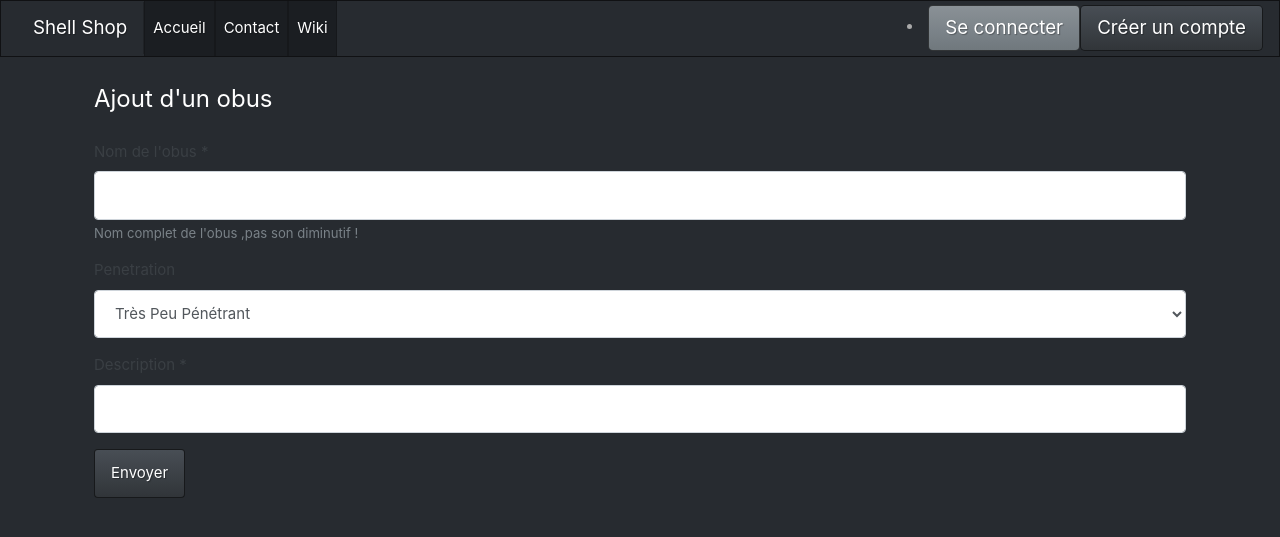
After one commit to TheHerbin/shell_shop, a PHP site: template src/vue/creerObus.html.twig in a window 1280 px wide. The commit adds this page. Shown: the top 537 px of the page. Run offline with PHP 8.4, Linux system fonts and the light colour scheme; the template is opened without the code that fills it, so the values that code supplies are empty; some libraries are stand-ins or nearby versions.

Commit message:
ajout obus et liste utilisateurs pour admins

```diff
--- a/config/routes.php
+++ b/config/routes.php
@@ -8,6 +8,9 @@ function getPage($db){
  $lesPages['creerUtilisateur'] = "creerUtilisateurControleur";
  $lesPages['maintenance'] = "maintenanceControleur";
  $lesPages['connexion'] = "connexionControleur";
+ $lesPages['deconnexion'] = "deconnexionControleur";
+ $lesPages['utilisateur'] = "utilisateurControleur";
+ $lesPages['creerObus'] = "creerObusControleur";
 
  if($db!=null){
 
--- a/public/index.php
+++ b/public/index.php
@@ -1,4 +1,6 @@
 <?php
+
+session_start();
 /* initialisation des fichiers TWIG */
 
 require_once '../lib/vendor/autoload.php';
@@ -10,6 +12,7 @@ require_once '../src/modele/_classes.php';
 
 $loader = new \Twig\Loader\FilesystemLoader('../src/vue/');
 $twig = new \Twig\Environment($loader, []);
+$twig->addGlobal('session', $_SESSION);
 
 $db = connect($config);
 $contenu = getPage($twig);
--- a/src/modele/_classes.php
+++ b/src/modele/_classes.php
@@ -1,3 +1,4 @@
 <?php
 require_once 'class_utilisateurs.php';
+require_once 'class_obus.php';
 ?>
--- a/src/vue/base.html.twig
+++ b/src/vue/base.html.twig
@@ -2,8 +2,12 @@
 <html>
 	<head>
 		<meta charset="UTF-8">
-        <title>{% block title %}Shell Shop -{% endblock %}</title>
-        {% block stylesheets %}<link rel="stylesheet" href=https://bootswatch.com/4/slate/bootstrap.min.css>{% endblock %}
+		<title>
+			{% block title %}Shell Shop -
+			{% endblock %}
+		</title>
+		{% block stylesheets %}<link rel="stylesheet" href="https://bootswatch.com/4/slate/bootstrap.min.css">
+		{% endblock %}
 	</head>
 	<body>
 		{% block body %}
@@ -16,25 +20,66 @@
 				<div class="collapse navbar-collapse" id="navbarColor02">
 					<ul class="navbar-nav mr-auto">
 						<li class="nav-item active">
-        <a class="nav-link" href="index.php?page=accueil">Accueil<span class="sr-only">(current)</span></a>
+							<a class="nav-link" href="index.php?page=accueil">Accueil<span class="sr-only">(current)</span>
+							</a>
 						</li>
 						<li class="nav-item active">
-        <a class="nav-link" href="index.php?page=contact">Contact<span class="sr-only">(current)</span></a>
+							<a class="nav-link" href="index.php?page=contact">Contact<span class="sr-only">(current)</span>
+							</a>
 						</li>
+
+						<li class="nav-item active">
+							<a class="nav-link" href="index.php?page=wiki">Wiki<span class="sr-only">(current)</span>
+							</a>
+						</li>
+
+						{%if session.login is defined %}
+							{%if session.role == 1 %}
 								<li class="nav-item dropdown">
-        <a class="nav-link dropdown-toggle" data-toggle="dropdown" href="#" role="button" aria-haspopup="true" aria-expanded="false">Dropdown</a>
-        <div class="dropdown-menu">
-          <a class="dropdown-item" href="#">Action</a>
-          <a class="dropdown-item" href="#">Another action</a>
-          <a class="dropdown-item" href="#">Something else here</a>
+									<a class="nav-link dropdown-toggle" data-toggle="dropdown" href="#" role="button" aria-haspopup="true" aria-expanded="false">
+										Administration
+									</a>
+									<div class="dropdown-menu" aria-labelledby="navbarDropdown">
+										<a class="dropdown-item" href="#">Produit</a>
 										<div class="dropdown-divider"></div>
-          <a class="dropdown-item" href="#">Separated link</a>
+										<a class="dropdown-item" href="#">Obus</a>
+										<div class="dropdown-divider"></div>
+										<a class="dropdown-item" href="index.php?page=utilisateur">Utilisateurs</a>
 									</div>
 								</li>
+
+								<li class="nav-item dropdown">
+									<a class="nav-link dropdown-toggle" data-toggle="dropdown" href="#" role="button" aria-haspopup="true" aria-expanded="false">
+										Ajout
+									</a>
+									<div class="dropdown-menu" aria-labelledby="navbarDropdown">
+										<a class="dropdown-item" href="index.php?page=creerObus">Obus</a>
+										<div class="dropdown-divider"></div>
+										<a class="dropdown-item" href="#">xXXXX</a>
+										<div class="dropdown-divider"></div>
+										<a class="dropdown-item" href="index.php?page=utilisateur">Utilisateurs</a>
+									</div>
+								</li>
+							{% endif %}
+						{% endif %}
 					</ul>
 					<div class="form-inline my-2 my-lg-0">
-      <a class="btn btn-secondary btn-lg" href="index.php?page=creerUtilisateur" role="button">Créer un compte</a>
-      <a class="btn btn-primary btn-lg" href="index.php?page=connexion" role="button">Connexion</a>
+						{% if session.login is defined %}
+							<li>
+								<a class="btn btn-secondary btn-lg" href="index.php?page=deconnexion" role="button">Se déconnecter</a>
+							</li>
+						{% else %}
+							<li>
+								<a class="btn btn-secondary btn-lg" href="index.php?page=connexion" role="button">
+									Se connecter</a>
+							</li>
+							<a class="btn btn-primary btn-lg" href="index.php?page=creerUtilisateur" role="button">Créer un compte</a>
+						{% endif %}
+						{%if session.login is defined %}
+							<li>
+								<a href="#">{{session.login}}</a>
+							</li>
+						{% endif %}
 					</div>
 				</div>
 			</nav>
@@ -45,7 +90,6 @@
 			<script src="https://stackpath.bootstrapcdn.com/bootstrap/4.5.2/js/bootstrap.min.js" integrity="sha384-B4gt1jrGC7Jh4AgTPSdUtOBvfO8shuf57BaghqFfPlYxofvL8/KUEfYiJOMMV+rV" crossorigin="anonymous"></script>
 
 
-
 		{% endblock %}
 	</body>
 </html>
--- /dev/null
+++ b/src/vue/creerObus.html.twig
@@ -0,0 +1,57 @@
+{% extends "base.html.twig" %}
+{% block title %}
+	{{ parent() }}
+	Ajouter un obus
+{% endblock %}
+
+{% block body %}
+	{{parent()}}
+
+	{% if form.valide is defined %}
+		{% if form.valide == true %}
+			<h1>Ajout de l'obus nommé {{form.nom}} réussi !</h1>
+	{% else %}
+		<h1>Echec de l'inscription</h1>
+		<h1>
+			<a href="index.php?page=creerObus">Retourner sur la page d'ajout d'un obus </a>
+		</h1>
+	{% endif %}
+{% else %}
+
+	<div class="container">
+		<div class="row justify-content-center">
+			<div class="col-12 bg-black p-4 m-0 text-primary">
+
+			<form action="index.php?page=creerObus" method="post" enctype="application/x-www-form-urlencoded">
+				<fieldset>
+					<legend>Ajout d'un obus</legend>
+					<div class="form-group row"></div>
+					<div class="form-group">
+						<label for="exampleInputEmail1">Nom de l'obus  *</label>
+						<input class="form-control" name="nom" aria-describedby="emailHelp" type="text">
+						<small id="nameHelp" class="form-text text-muted">Nom complet de l'obus ,pas son diminutif !</small>
+					</div>
+					<div class="form-group">
+						<label for="exampleRole">Penetration
+						</label>
+						<select class="form-control" name="penetration">
+							<option value="Très peu Pénétrant">Très Peu Pénétrant</option>
+							<option value="Peu Pénétrant">Peu Pénétrant</option>
+                            <option value="Pénétrant">Pénétrant</option>
+                            <option value="Bonne Pénétration">Bonne Pénétration</option>
+                            <option value="Très Pénétrant">Très Pénétrant</option>
+						</select>
+					</div>
+					<div class="form-group">
+						<label for="exampleInputPassword1">Description *</label>
+						<input class="form-control" name="description"  type="text">
+					</div>
+
+
+					<button type="submit" name="valider" class="btn btn-primary">Envoyer</button>
+				</fieldset>
+			</form>
+		</div>
+			</div>
+	</div>
+{% endif %}{% endblock %}
```
Also changed, not shown: src/controleur/Controleur.php (+68 -9 lines), src/modele/class_obus.php (added, +49 -0 lines), src/modele/class_utilisateurs.php (+28 -1 lines), src/vue/connexion.html.twig (+43 -0 lines), src/vue/utilisateur.html.twig (added, +35 -0 lines). Lines whose indentation alone changed are shown as unchanged.
